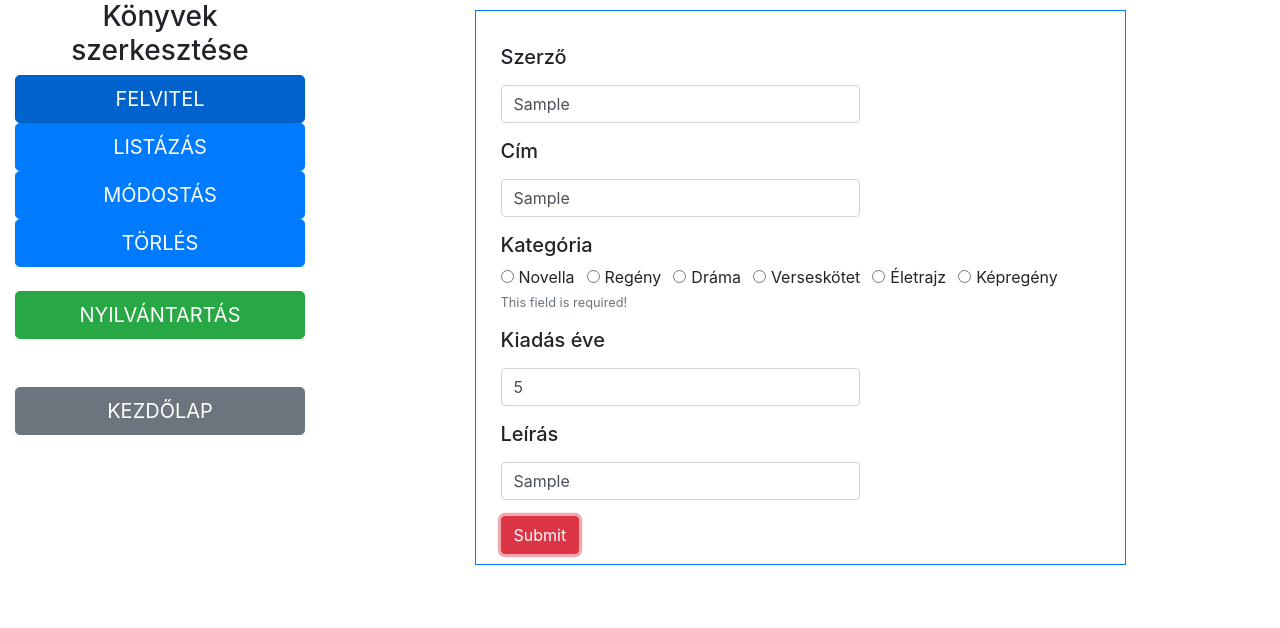
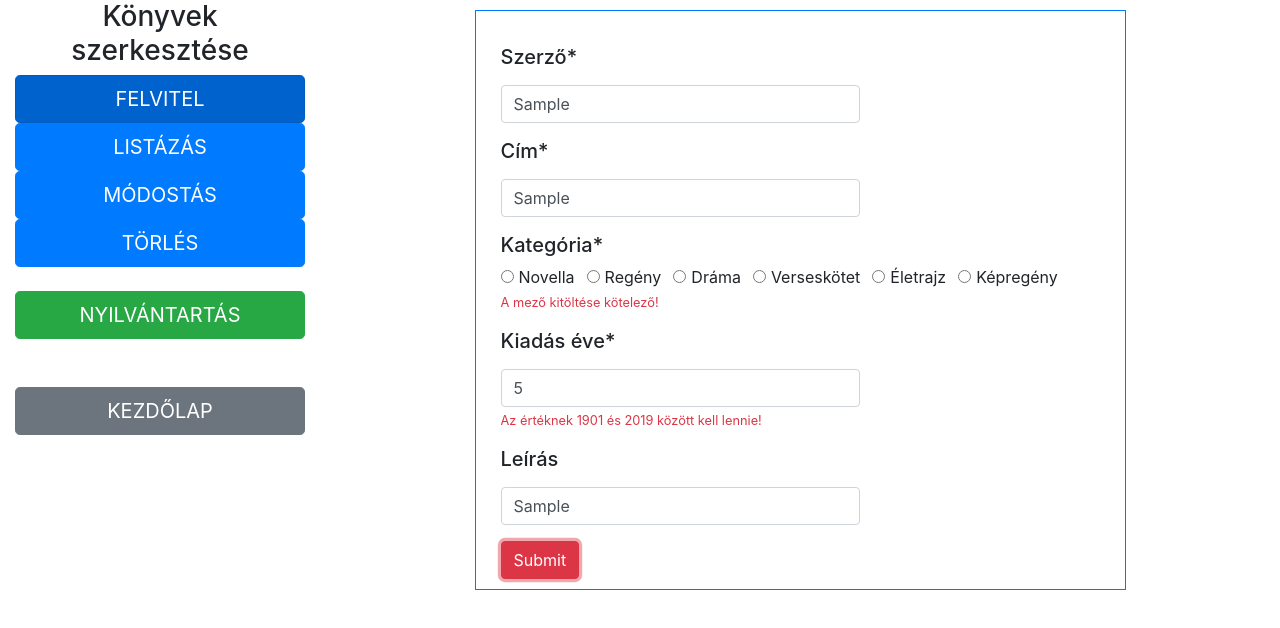
Before and after one commit to gonbazsolt/job-application-exercise, an Angular app in the folder Bookstore/: page /books/create in a window 1280 px wide. Both pictures are taken after typing "Sample", "Sample", "5", "Sample" into the empty fields and a click on the button "Submit". Shown: the top 628 px of the page. Built offline with nearby package versions, Linux system fonts and the light colour scheme.

Commit message:
minor changes in form: validation

```diff
--- a/Bookstore/src/app/book-stock-manager/book-stock-manager.component.html
+++ b/Bookstore/src/app/book-stock-manager/book-stock-manager.component.html
@@ -7,7 +7,7 @@
           <a routerLink="sell" routerLinkActive="active" [routerLinkActiveOptions]="{exact: true}" class="nav-link btn btn-success btn-lg">ELAD</a>
           <a routerLink="transactionList" routerLinkActive="active" [routerLinkActiveOptions]="{exact: true}" class="nav-link btn btn-success btn-lg">TRANZAKCIÓK LISTÁZÁSA</a>
           <br>
-          <a routerLink="/books" class="nav-link btn btn-primary btn-lg">NYILVÁNTARTÁS</a>
+          <a routerLink="/books" class="nav-link btn btn-primary btn-lg">KÖNYVEK KARBANTARTÁSA</a>
           <br><br>
           <a href="" role="button" class="nav-link btn btn-secondary btn-lg">KEZDŐLAP</a>
         </nav>
--- a/Bookstore/src/app/books-crud/book-create/book-create.component.html
+++ b/Bookstore/src/app/books-crud/book-create/book-create.component.html
@@ -3,49 +3,54 @@
 
     <div class="form-group">
       <label for="author">
-        <h5>Szerző</h5>
+        <h5>Szerző*</h5>
       </label>
       <input type="text" id="author" formControlName="author" class="form-control" placeholder="Könyv szerzőjének neve">
       <small *ngIf="(createBookForm.get('author').touched || isSubmitPushed) && createBookForm.value.author === null"
-        class="form-text text-muted">
-        This field is required!
+        class="text-danger">
+        A mező kitöltése kötelező!
       </small>
     </div>
 
     <div class="form-group">
       <label for="title">
-        <h5>Cím</h5>
+        <h5>Cím*</h5>
       </label>
       <input type="text" id="title" formControlName="title" class="form-control" placeholder="Könyv címe">
       <small *ngIf="(createBookForm.get('title').touched || isSubmitPushed) && createBookForm.value.title === null"
-        class="form-text text-muted">
-        This field is required!
+        class="text-danger">
+        A mező kitöltése kötelező!
       </small>
     </div>
 
     <div class="form-group">
-      <h5>Kategória</h5>
+      <h5>Kategória*</h5>
       <div class="form-check form-check-inline" *ngFor="let category of categories">
         <label class="form-check-label">
           <input class="form-check-input" type="radio" formControlName="category" [value]="category">{{ category }}
         </label>
       </div>
       <div display="block"></div>
-      <small *ngIf="createBookForm.value.category === null && isSubmitPushed" class="form-text text-muted">
-        This field is required!
+      <small *ngIf="createBookForm.value.category === null && isSubmitPushed" class="text-danger">
+        A mező kitöltése kötelező!
       </small>
     </div>
 
     <div class="form-group">
       <label for="published">
-        <h5>Kiadás éve</h5>
+        <h5>Kiadás éve*</h5>
       </label>
       <input type="number" id="published" formControlName="published" class="form-control"
-        placeholder="1900 utáni évszám">
+        placeholder="1900 utáni évszám" min="1901" max="2019">
       <small
         *ngIf="(createBookForm.get('published').touched || isSubmitPushed) && createBookForm.value.published === null"
-        class="form-text text-muted">
-        This field is required!
+        class="text-danger">
+        A mező kitöltése kötelező!
+      </small>
+      <small
+        *ngIf="(createBookForm.get('published').errors['yearIsForbidden'] && createBookForm.get('published').touched && createBookForm.value.published !== null)"
+        class="text-danger">
+        Az értéknek 1901 és 2019 között kell lennie!
       </small>
     </div>
 
@@ -53,7 +58,8 @@
       <label for="description">
         <h5>Leírás</h5>
       </label>
-      <input type="text" id="description" formControlName="description" class="form-control" placeholder="A könyvről pár szó">
+      <input type="text" id="description" formControlName="description" class="form-control"
+        placeholder="A könyvről pár szó">
     </div>
 
     <button class="btn btn-danger" type="submit">Submit</button>
--- a/Bookstore/src/app/books-crud/book-create/book-create.component.ts
+++ b/Bookstore/src/app/books-crud/book-create/book-create.component.ts
@@ -20,7 +20,7 @@ export class BookCreateComponent implements OnInit {
       'author': new FormControl(null, Validators.required),
       'title': new FormControl(null, Validators.required),
       'category': new FormControl(null, Validators.required),
-      'published': new FormControl(null, Validators.required),
+      'published': new FormControl(null, [Validators.required, this.isValidPublishingYear.bind(this)]),
       'description': new FormControl()
     });
 
@@ -44,4 +44,11 @@ export class BookCreateComponent implements OnInit {
       this.isSubmitPushed = false;
     }
   }
+
+  isValidPublishingYear(control: FormControl): {[s: string]: boolean} {
+    if (control.value > 2019 || control.value < 1901) {
+      return {'yearIsForbidden': true};
+    }
+    return {'yearIsForbidden': false};
+  }
 }
```
